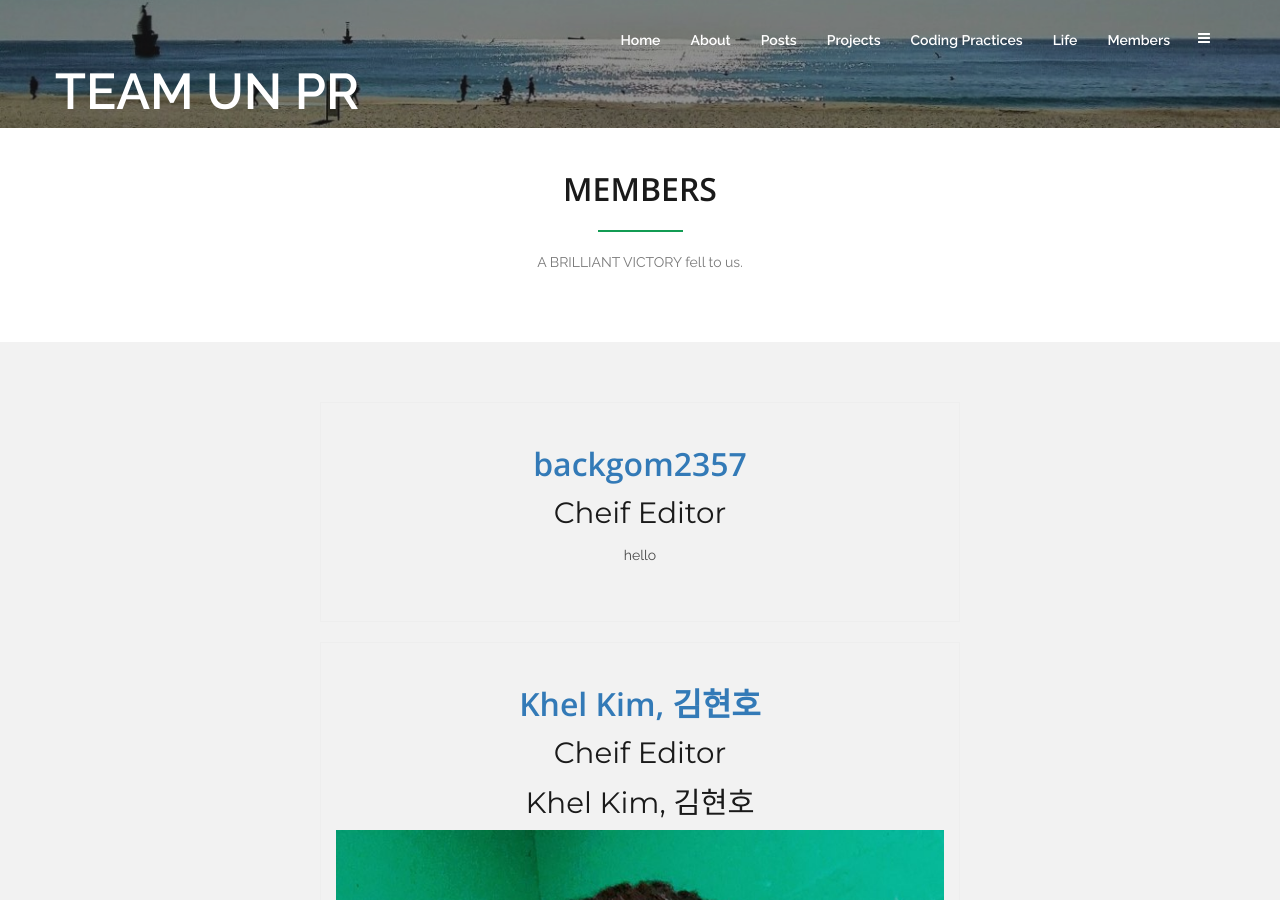
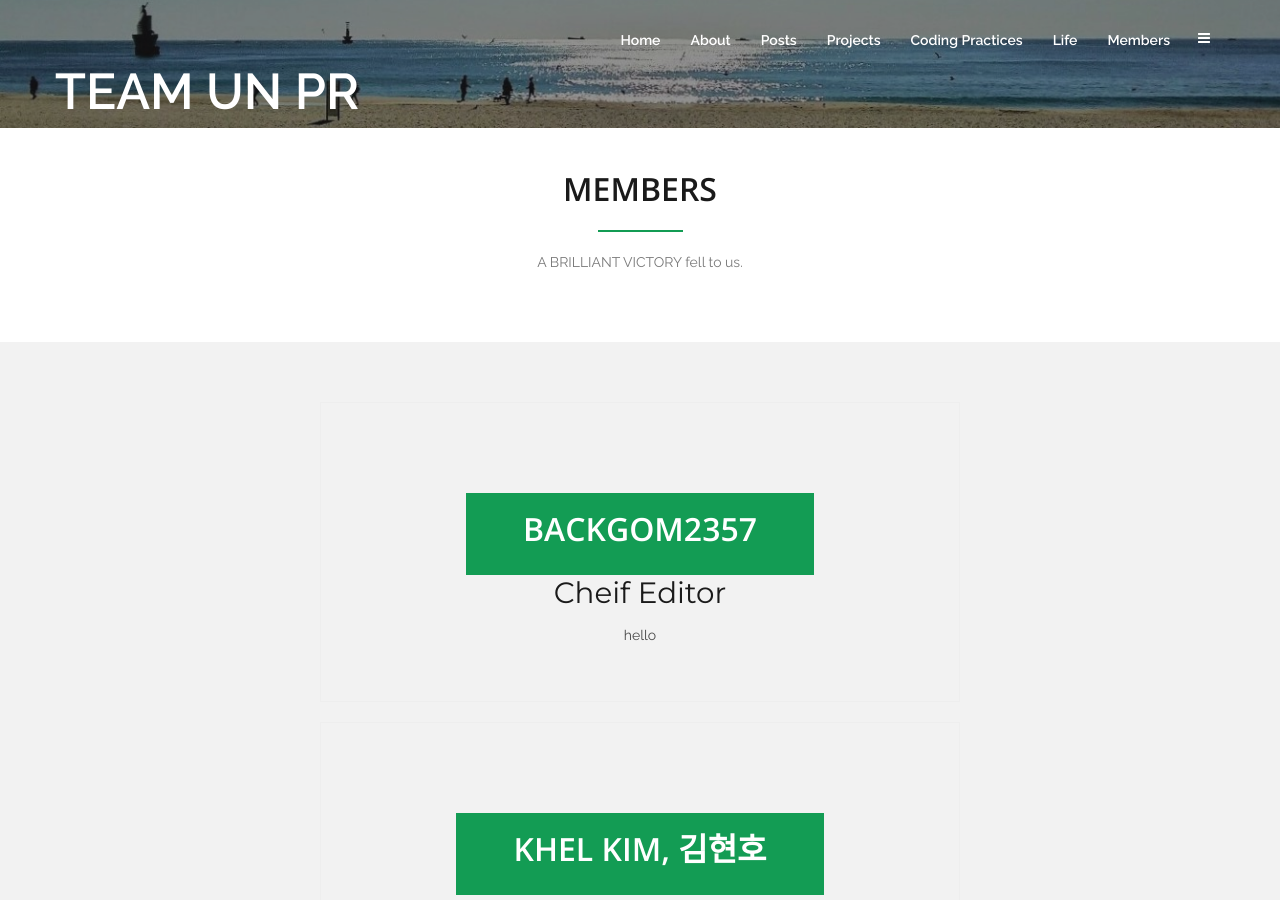
Before and after one commit to unsolvedproblem/unsolvedproblem.github.io, a Jekyll site: the page built from staff.html, in a window 1280 px wide and 900 px high. Built offline with Jekyll 4.4.1, drawn with Linux system fonts in a browser that asks for light colours.

Commit message:
Update staff.html

```diff
--- a/staff.html
+++ b/staff.html
@@ -32,7 +32,11 @@
                 -->
                 <div class="blog_text roomy-40 col-sm-6 col-sm-offset-3">
                   <li>
-                    <h2><a href="{{ author.url | prepend: site.baseurl }}">{{ author.name }}</a></h2>
+                    <div class="impress_btns m-top-30">
+                        <a href="{{ author.url | prepend: site.baseurl }}" class="btn btn-primary m-top-20">
+                          <h2 style="color:#fff"> {{ author.name }} </h2>
+                        </a>
+                    </div>
                     <h3>{{ author.position }}</h3>
                     <p>{{ author.content | markdownify }}</p>
                   </li>
```
